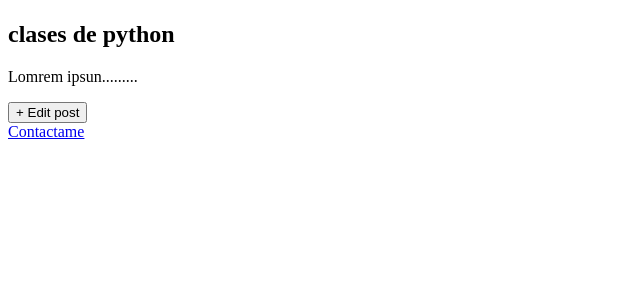
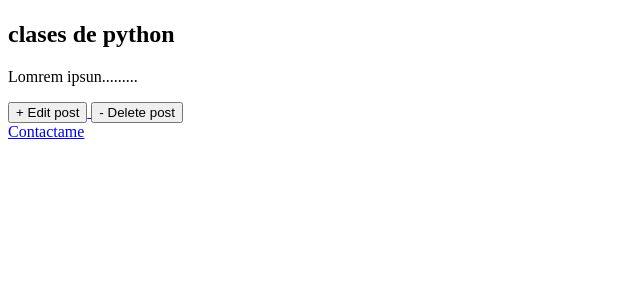
Before and after one commit to 123brayan12/Blog_django, a Django app: page /post/1 in a window 1280 px wide. Shown: the part 117-417 px from the top of the page, without its empty margins (0-640 px from the left). Run offline with Django 4.2, Linux system fonts and the light colour scheme; data comes from the database, SQL or seed files in the repository; both versions use the stored data as it was after the commit.

Commit message:
delete option

```diff
--- a/blog_app/urls.py
+++ b/blog_app/urls.py
@@ -1,10 +1,11 @@
 from django.urls import path
-from .views import HomePageView, AboutPageView, BlogDetailView, BlogCreateView, BlogUpdateView
+from .views import HomePageView, AboutPageView, BlogDetailView, BlogCreateView, BlogUpdateView, BlogDeleteView
 
 urlpatterns=[
    path("", HomePageView.as_view(), name="home"),
    path("about/", AboutPageView.as_view(), name="about"),
    path("post/<int:pk>", BlogDetailView.as_view(), name='post_detail'),
    path("post/new",BlogCreateView.as_view(),name="post_new"),
-   path("post/<int:pk>/edit/",BlogUpdateView.as_view(), name='post_edit')
+   path("post/<int:pk>/edit/",BlogUpdateView.as_view(), name='post_edit'),
+   path("post/<int:pk>/delete/",BlogDeleteView.as_view(), name='post_delete'),
 ]
--- a/blog_app/views.py
+++ b/blog_app/views.py
@@ -1,6 +1,7 @@
 from django.views.generic import TemplateView, ListView, DetailView
-from django.views.generic.edit import CreateView, UpdateView
+from django.views.generic.edit import CreateView, UpdateView, DeleteView
 from .models import Post
+from django.urls import reverse_lazy
 
 class HomePageView(ListView):
     model = Post
@@ -22,3 +23,8 @@ class BlogUpdateView(UpdateView):
     model=Post
     template_name="post_edit.html"
     fields=["title", "body"]
+
+class BlogDeleteView(DeleteView):
+    model=Post
+    template_name="post_delete.html"
+    success_url= reverse_lazy("home")
--- a/templates/post_detail.html
+++ b/templates/post_detail.html
@@ -8,5 +8,7 @@
   <a href="{% url 'post_edit' post.pk %}">
     <button> + Edit post</button>
   </a>
-
+  <a href="{% url 'post_delete' post.pk %}">
+    <button>- Delete post</button>
+  </a>
 {% endblock content %}
```
Also changed, not shown: templates/post_delete.html (added, +12 -0 lines), db.sqlite3.
